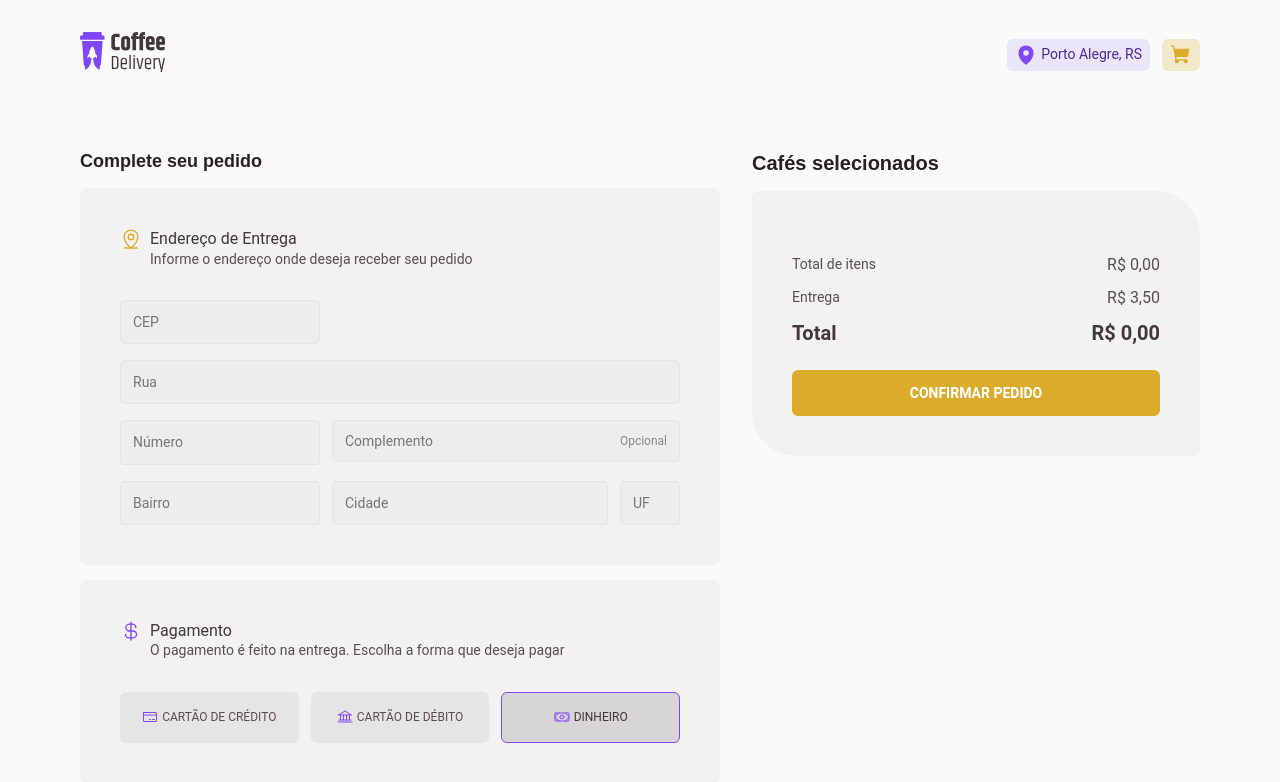
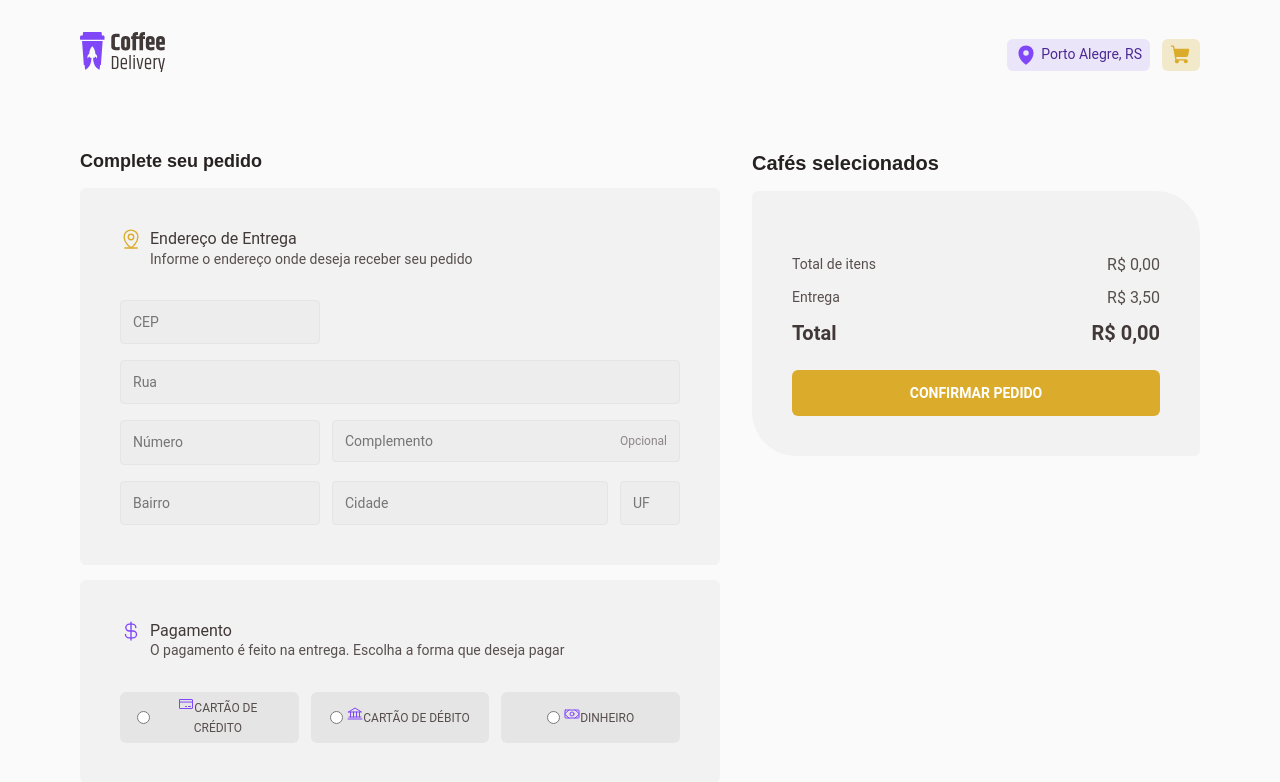
Before and after one commit to gw-rodrigues/ignite-react-2022-coffee-delivery, a React app: page /checkout in a window 1280 px wide. Shown: the top 782 px of the page. Built offline with nearby package versions, Linux system fonts and the light colour scheme; the HTML template or start-up script is replaced by a standard one.

Commit message:
feat: radio inputs, register and type

```diff
--- a/src/pages/Checkout/components/PaymentForm/index.tsx
+++ b/src/pages/Checkout/components/PaymentForm/index.tsx
@@ -1,3 +1,5 @@
+import { useState } from 'react'
+import { useFormContext } from 'react-hook-form'
 import { Bank, CreditCard, CurrencyDollar, Money } from 'phosphor-react'
 import {
   PaymentMethodContainer,
@@ -5,7 +7,19 @@ import {
   PaymentMethodSelectContainer,
 } from './styled'
 
+import { EPaymentMethods } from '../..'
+
+type TPaymentMethods = keyof typeof EPaymentMethods | undefined
+
 export function PaymentForm() {
+  const { register } = useFormContext()
+
+  const [paymentMethod, setPaymentMethod] = useState<TPaymentMethods>()
+
+  const isDebit = paymentMethod === 'debit' ? true : false
+  const isCredit = paymentMethod === 'credit' ? true : false
+  const isMoney = paymentMethod === 'money' ? true : false
+
   return (
     <PaymentMethodContainer>
       <header>
@@ -17,18 +31,46 @@ export function PaymentForm() {
           </p>
         </div>
       </header>
+
       <PaymentMethodSelectContainer>
-        <PaymentMethodSelectButton type="button">
+        <PaymentMethodSelectButton selected={isCredit}>
+          <input
+            {...register('paymentMethod')}
+            id="credit"
+            type="radio"
+            value="credit"
+            onChange={() => setPaymentMethod('credit')}
+          />
+          <label htmlFor="credit">
             <CreditCard size={16} />
             Cartão de crédito
+          </label>
         </PaymentMethodSelectButton>
-        <PaymentMethodSelectButton type="button">
+        <PaymentMethodSelectButton selected={isDebit}>
+          <input
+            {...register('paymentMethod')}
+            id="debit"
+            type="radio"
+            value="debit"
+            onChange={() => setPaymentMethod('debit')}
+          />
+          <label htmlFor="debit">
             <Bank size={16} />
             cartão de débito
+          </label>
         </PaymentMethodSelectButton>
-        <PaymentMethodSelectButton type="button" selected disabled>
+        <PaymentMethodSelectButton selected={isMoney}>
+          <input
+            {...register('paymentMethod')}
+            id="money"
+            type="radio"
+            value="money"
+            onChange={() => setPaymentMethod('money')}
+          />
+          <label htmlFor="money">
             <Money size={16} />
             dinheiro
+          </label>
         </PaymentMethodSelectButton>
       </PaymentMethodSelectContainer>
     </PaymentMethodContainer>
```
Lines whose indentation alone changed are shown as unchanged.
